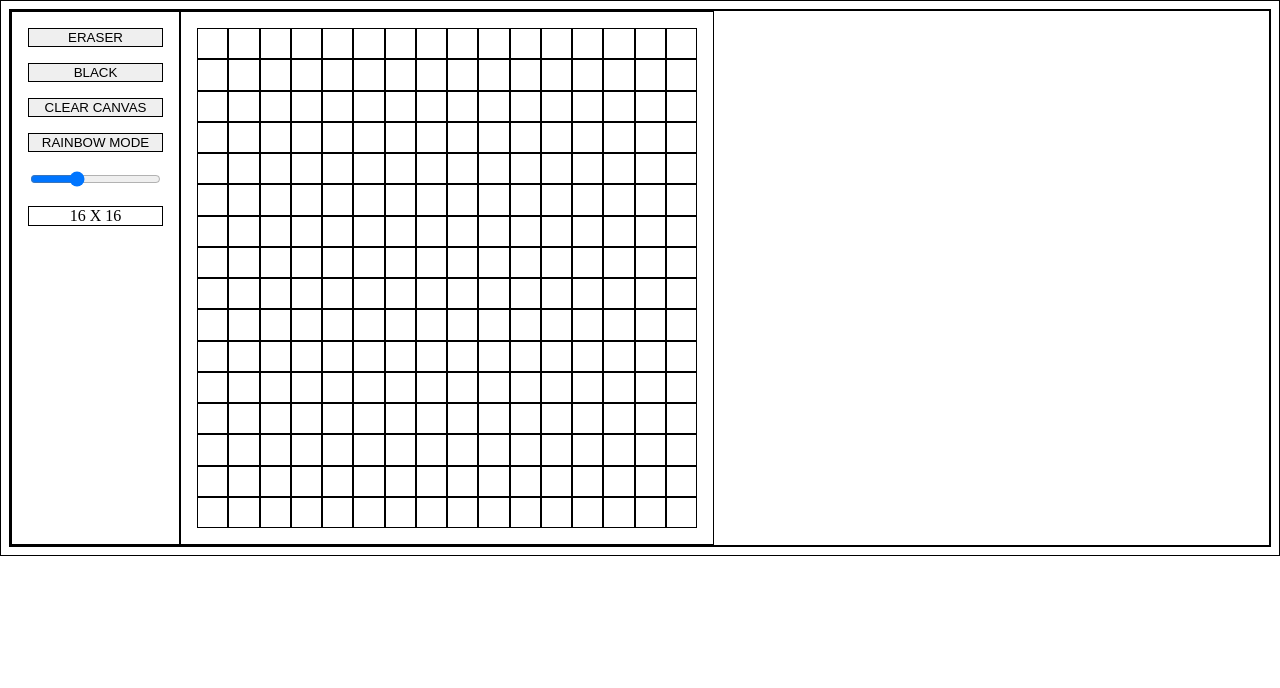
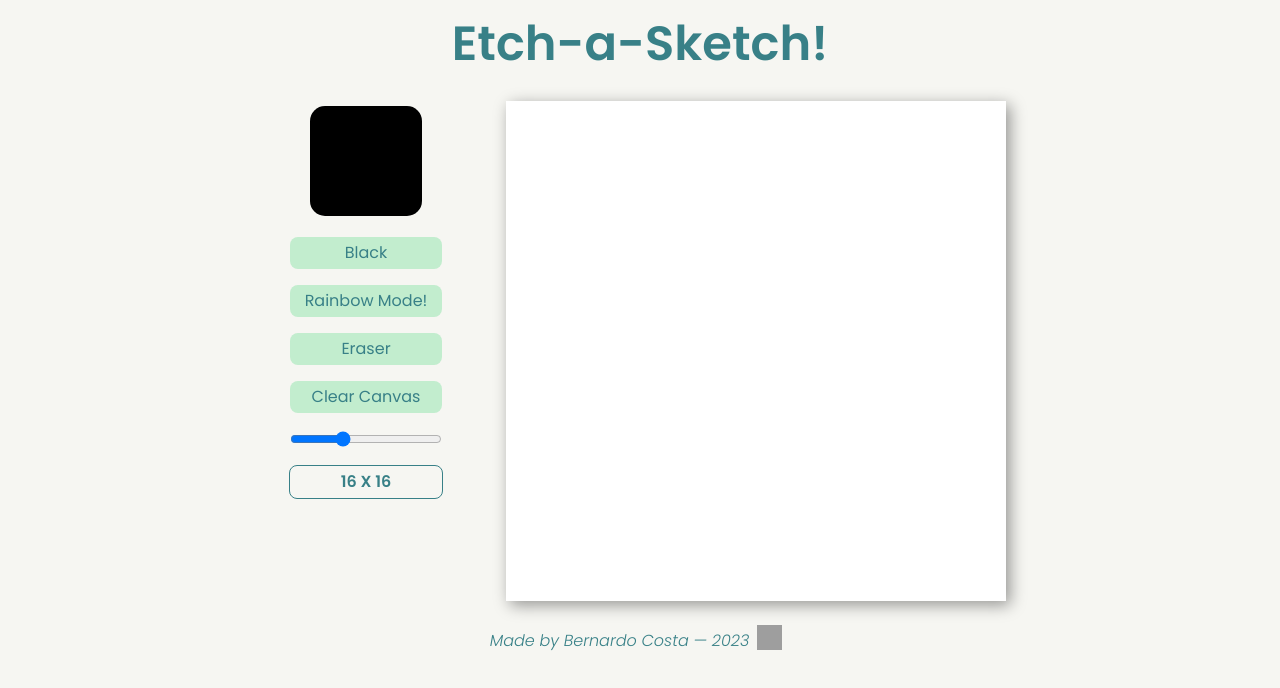
Before and after one commit to bernardo-mcosta/etch-a-sketch, a plain HTML site: page index.html in a window 1280 px wide. Drawn offline with Linux system fonts and the light colour scheme; grey boxes are pictures that could not be loaded.

Commit message:
Add styling to the page

```diff
--- a/index.html
+++ b/index.html
@@ -7,18 +7,22 @@
   <title>Etch a Sketch</title>
   <script src="script.js" defer></script>
   <link rel="stylesheet" href="./styles.css">
+  <link rel="preconnect" href="https://fonts.googleapis.com"><link rel="preconnect" href="https://fonts.gstatic.com" crossorigin><link href="https://fonts.googleapis.com/css2?family=Poppins:ital,wght@0,300;0,400;0,600;1,300&display=swap" rel="stylesheet">
 </head>
 <body>
+  <div class="title">Etch-a-Sketch!</div>
   <div class="container">
-    <div class="buttons">
-      <button class="button-eraser">ERASER</button>
-      <button class="button-black">BLACK</button>
-      <button class="button-clear">CLEAR CANVAS</button>
-      <button class="button-rainbow">RAINBOW MODE</button>
+    <div class="left-panel">
+      <input type="color" class="color-picker">
+      <button class="button button-black">Black</button>
+      <button class="button button-rainbow">Rainbow Mode!</button>
+      <button class="button button-eraser">Eraser</button>
+      <button class="button button-clear">Clear Canvas</button>
       <input type="range" class="slider" min="4" max="40" value="16">
       <div class="slider-output"> 16 X 16 </div>
     </div>
     <div class="grid"></div>
   </div>
+  <div class="footer">Made by Bernardo Costa — 2023<a href="https://github.com/bernardo-mcosta"><img src="https://cdn-icons-png.flaticon.com/512/25/25231.png" alt="github icon" class="footer-icon"></a></div>
 </body>
 </html>
--- a/script.js
+++ b/script.js
@@ -35,6 +35,13 @@ buttonClear.addEventListener("click", () => {
 const buttonRainbow = document.querySelector(".button-rainbow");
 buttonRainbow.addEventListener("click", () => {
   rainbowMode = !rainbowMode;
+  buttonRainbow.classList.toggle("clicked");
+});
+
+const colorPicker = document.querySelector(".color-picker");
+colorPicker.addEventListener("change", (event) => {
+  color = event.target.value;
+  console.log(color);
 });
 
 ///// Slider behavior
@@ -42,7 +49,7 @@ buttonRainbow.addEventListener("click", () => {
 const sliderOutput = document.querySelector(".slider-output");
 const slider = document.querySelector(".slider");
 
-slider.addEventListener("change", (event) => {
+slider.addEventListener("input", (event) => {
   const sliderValue = event.target.value;
   sliderOutput.innerHTML = `${sliderValue} X ${sliderValue}`;
   generateGrid(sliderValue);
--- a/styles.css
+++ b/styles.css
@@ -1,27 +1,113 @@
 *{
-  border: 1px black solid;
+  font-family: 'Poppins',sans-serif;
+  color: #388087;
+  /*border: 1px solid black;*/
 }
 
+body{
+  background-color: #f6f6f2;
+}
+
+.title{
+  font-weight: bold;
+  font-size: 48px;
+  text-align: center;
+  padding-bottom: 0.1em;
+  color: #388087;
+}
 
 .container{
   display: flex;
-
+  align-items: center;
+  justify-content: center;
 }
 
 .grid{
   display: grid;
   height: 500px;
   width: 500px;
-  padding: 1em;
+  min-height: 500px;
+  min-width: 500px;
+  box-shadow: 4px 4px 15px rgba(0, 0, 0, 0.4);
+  margin-left: 3em;
+  background-color: white;
+
 }
 
-.buttons{
+.left-panel{
   display: flex;
   flex-direction: column;
+  align-items: center;
+  justify-content: flex-start;
   padding: 1em;
   gap: 1em;
+  height: 500px;
+  width: 12%;
+  min-width: 140px;
+}
+
+.button{
+  height: 2em;
+  width: 100%;
+  font-size: medium;
+  background-color: #c2edce;
+  border: none;
+  border-radius: 0.5em;
+  cursor: pointer;
+}
+
+.button:hover{
+  background-color: #6fb3b8;
+}
+
+.clicked{
+  background-color: #6fb3b8;
 }
 
 .slider-output{
   text-align: center;
+  line-height: 2em;
+  height: 2em;
+  width: 100%;
+  border: 1px solid #388087;
+  font-weight: bold;
+  border-radius: 0.5em;
 }
+
+.color-picker{
+  -webkit-appearance: none;
+  -moz-appearance: none;
+  appearance: none;
+  width: 120px;
+  height: 120px;
+  border: none;
+  cursor: pointer;
+  background-color: transparent;
+}
+
+.color-picker::-webkit-color-swatch{
+  border-radius: 15px;
+  border: none;
+}
+
+.slider{
+  width: 100%;
+  cursor: pointer;
+}
+
+.footer{
+  display: flex;
+  align-items: center;
+  justify-content: center;
+  font-style: italic;
+  height: 3em;
+}
+
+.footer-icon{
+  width: 25px;
+  height: 25px;
+  padding: 0 0.5em;
+}
+
+
+/*--- Slider Styling ---*/
```
